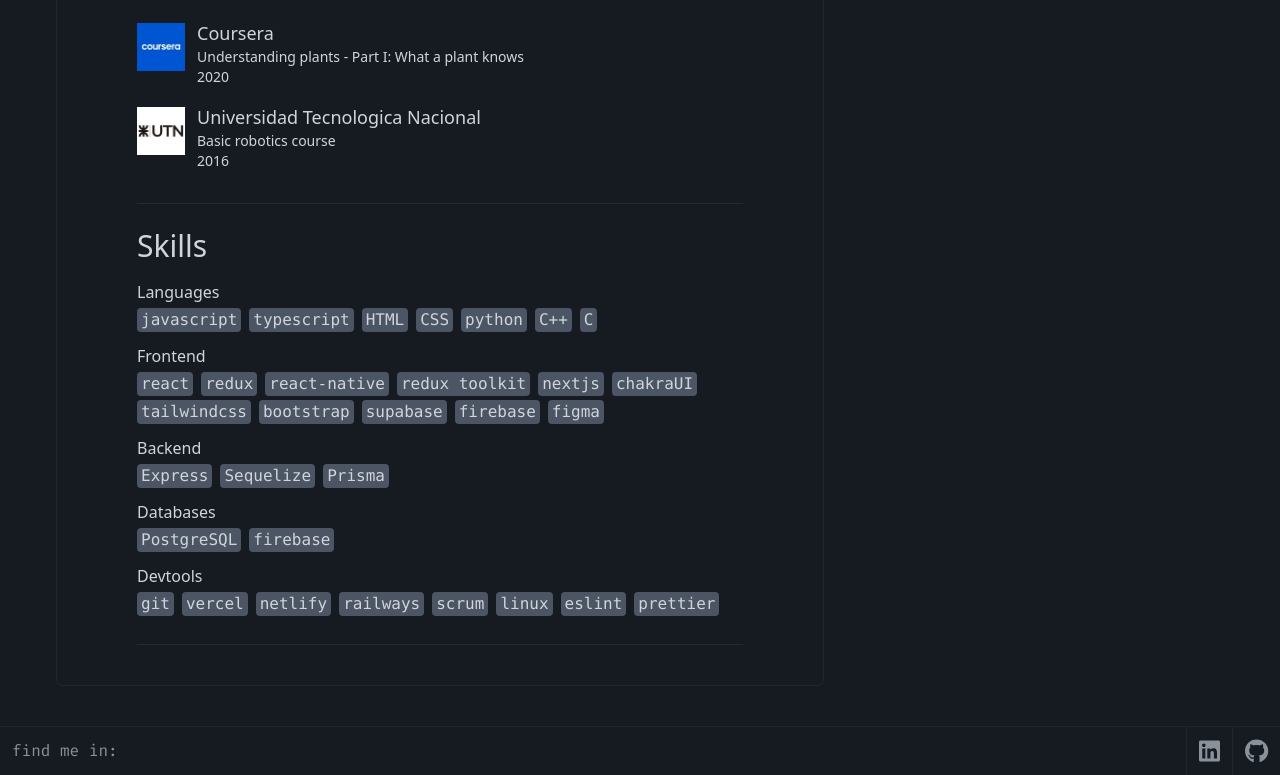
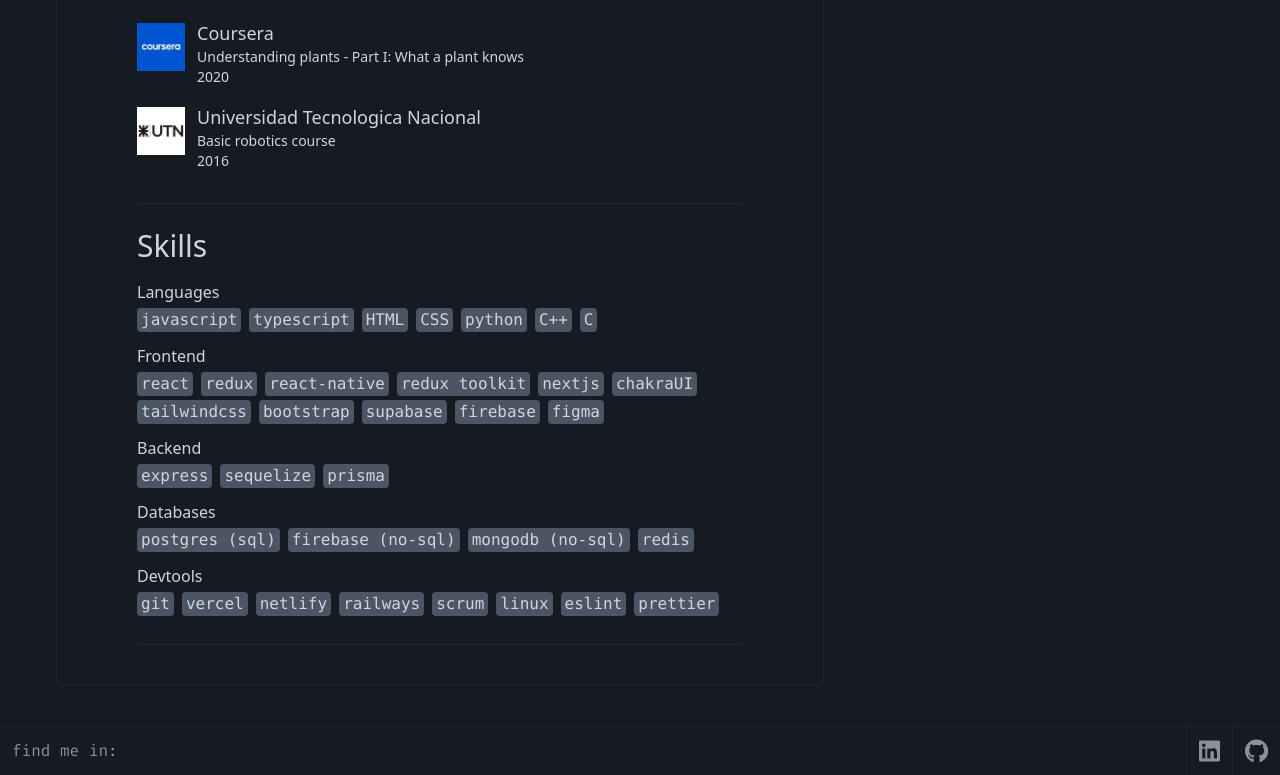
Before and after one commit to matzapata/portfolio, a React (Create React App) app: page /about-me in a window 1280 px wide. Shown: the part 2823-3598 px from the top of the page. Built offline with nearby package versions, Linux system fonts and the light colour scheme.

Commit message:
update config

```diff
--- a/src/config.js
+++ b/src/config.js
@@ -107,8 +107,8 @@
             "firebase",
             "figma",
         ],
-        Backend: [ "Express", "Sequelize", "Prisma" ],
-        Databases: [ "PostgreSQL", "firebase" ],
+        Backend: [ "express", "sequelize", "prisma" ],
+        Databases: [ "postgres (sql)", "firebase (no-sql)", "mongodb (no-sql)", "redis" ],
         Devtools: [ "git", "vercel", "netlify", "railways", "scrum", "linux", "eslint", "prettier" ]
     }
 };
```
